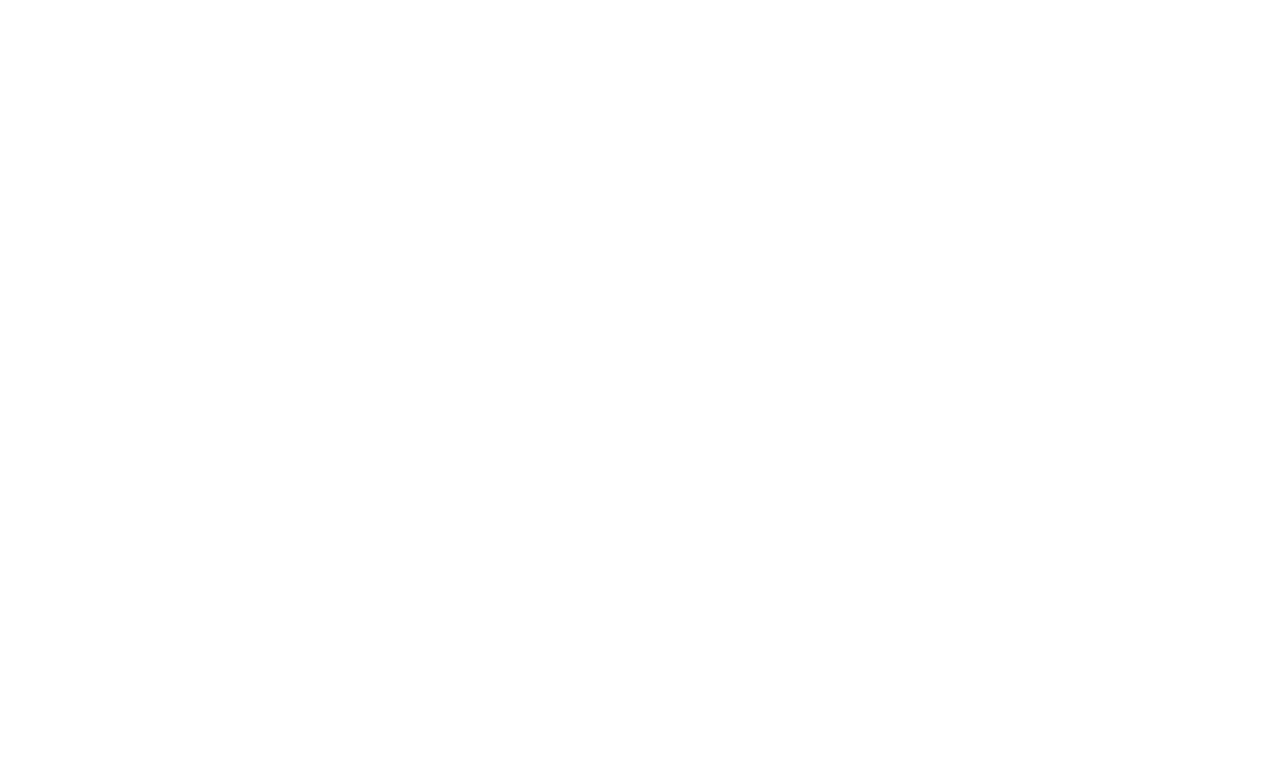
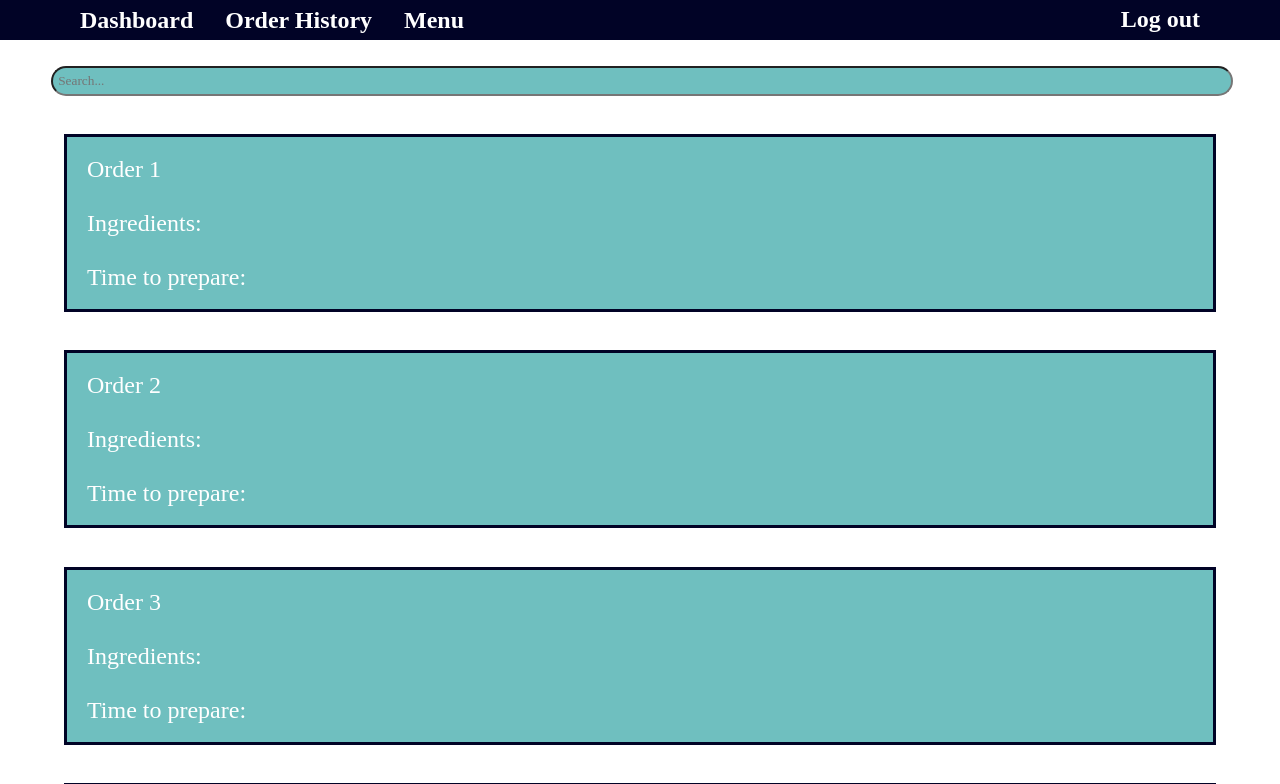
Before and after one commit to ImKikoG/My-Vouchers-Web, a React (Vite) app: page /restaurant/menu in a window 1280 px wide. Before the commit this address had no page. Shown: the top 784 px of the page. Built offline with nearby package versions, Linux system fonts and the light colour scheme.

Commit message:
Adding restaurant view

```diff
--- a/src/App.jsx
+++ b/src/App.jsx
@@ -5,6 +5,10 @@
 import AdminStudents from "./admin/pages/AdminStudents";
 import AdminDeliverers from "./admin/pages/AdminDeliverers";
 import AdminRestaurants from "./admin/pages/AdminRestaurants";
+import Restaurant from "./restaurant/Restaurant";
+import RestaurantDashboard from "./restaurant/pages/RestaurantDashboard";
+import RestaurantOrderHistory from "./restaurant/pages/RestaurantOrderHistory";
+import RestaurantMenu from "./restaurant/pages/RestaurantMenu";
 
 function App() {
   return (
@@ -15,6 +19,11 @@
         <Route path="restaurants" element={<AdminRestaurants />}></Route>
         <Route path="deliverers" element={<AdminDeliverers />}></Route>
       </Route>
+      <Route path="/restaurant" element={<Restaurant />}>
+        <Route path="dashboard" element={<RestaurantDashboard />}></Route>
+        <Route path="orderHistory" element={<RestaurantOrderHistory />}></Route>
+        <Route path="menu" element={<RestaurantMenu />}></Route>
+      </Route>
     </Routes>
   );
 }
--- a/src/index.css
+++ b/src/index.css
@@ -291,3 +291,88 @@
   position: absolute;
   bottom: 0;
 }
+
+/*Restaurant*/
+.info_restaurant_name{
+  text-align: left;
+  color: #010326;
+  font-size: xxx-large;
+  font-weight: bold;
+  padding-top: 5%;
+  padding-left: 5%;
+  margin-bottom: 8%;
+}
+
+.info_orderHistory_title{
+  text-align: left;
+  color: #6fbfbf;
+  font-size: xxx-large;
+  font-weight: bold;
+  padding-top: 5%;
+  padding-left: 5%;
+  margin-bottom: 8%;
+}
+
+.info_stats{
+  text-align: left;
+  color: #010326;
+  font-size: x-large;
+  padding-left: 5%;
+  margin-bottom: 2%;
+}
+
+.info_pending{
+  text-align: left;
+  color: #6fbfbf;;
+  font-size: x-large;
+  padding-left: 5%;
+  margin-top: 5%;
+  margin-bottom: 2%;
+  font-weight: bold;
+}
+
+.order{
+  display:grid;
+	grid-gap:30px;
+	grid-template-columns:repeat(1, [col] 1fr);
+	grid-template-rows:repeat(1, [row] auto);
+  background-color:white;
+	color:#010326;
+  /*border-color: #010326;
+  border-width: 10px;*/
+  border: 3.5px solid #010326;
+	padding:20px;
+	height:auto;
+  margin-left: 5%;
+  margin-right: 5%;
+  margin-bottom: 3%;
+  font-size: x-large;
+}
+
+.order_name{
+  font-weight: bold;
+}
+
+.restaurant_search_bar{
+  margin-left: 4%;
+  margin-top: 2%;
+  margin-bottom: 3%;
+}
+
+.menu_entry{
+  display:grid;
+	grid-gap:30px;
+	grid-template-columns:repeat(1, [col] 1fr);
+	grid-template-rows:repeat(1, [row] auto);
+  background-color:#6fbfbf;
+	color:white;
+  /*border-color: #010326;
+  border-width: 10px;*/
+  border: 3.5px solid #010326;
+	padding:20px;
+	height:auto;
+  margin-left: 5%;
+  margin-right: 5%;
+  margin-bottom: 3%;
+  font-size: x-large;
+}
--- /dev/null
+++ b/src/restaurant/Restaurant.jsx
@@ -0,0 +1,22 @@
+import React from "react";
+import { Link, Outlet } from "react-router-dom";
+
+export default function Admin() {
+  return (
+    <div className="admin-page-container">
+      <nav className="admin-nav">
+        <div className="left-align">
+          <Link to="/restaurant/dashboard">Dashboard</Link>
+          <Link to="/restaurant/orderHistory">Order History</Link>
+          <Link to="/restaurant/menu">Menu</Link>
+        </div>
+        <div className="right-align">
+          <Link to="/">Log out</Link>
+        </div>
+      </nav>
+      <div className="admin-content">
+        <Outlet />
+      </div>
+    </div>
+  );
+}
--- /dev/null
+++ b/src/restaurant/pages/RestaurantDashboard.jsx
@@ -0,0 +1,30 @@
+import React from "react";
+
+export default function RestaurantDashboard() {
+  return (
+    <div>
+      <div className="info_restaurant_name"> Restaurant Name</div>
+      <div className="info_stats">Orders completed today: </div>
+      <div className="info_stats">Orders completed this month: </div>
+      <div className="info_stats">Orders cancelled: </div>
+      <div className="info_pending">Pending orders: </div>
+
+      <div className="order">
+        <div className="order_name">Order 1</div>
+        <div className="customer_name">Customer Name</div>
+      </div>
+      <div className="order">
+        <div className="order_name">Order 2</div>
+        <div className="customer_name">Customer Name</div>
+      </div>
+      <div className="order">
+        <div className="order_name">Order 3</div>
+        <div className="customer_name">Customer Name</div>
+      </div>
+      <div className="order">
+        <div className="order_name">Order 4</div>
+        <div className="customer_name">Customer Name</div>
+      </div>
+    </div>
+  );
+}
--- /dev/null
+++ b/src/restaurant/pages/RestaurantMenu.jsx
@@ -0,0 +1,32 @@
+import React from "react";
+
+export default function RestaurantMenu() {
+  return (
+    <div>
+      <div className="restaurant_search_bar">
+        <input type="text" placeholder="Search..." id="search" className="admin_search" name="name_search_input"/>
+      </div>
+
+      <div className="menu_entry">
+        <div className="menu_order_name">Order 1</div>
+        <div className="menu_ingredients">Ingredients: </div>
+        <div className="menu_duration">Time to prepare: </div>
+      </div>
+      <div className="menu_entry">
+        <div className="menu_order_name">Order 2</div>
+        <div className="menu_ingredients">Ingredients: </div>
+        <div className="menu_duration">Time to prepare: </div>
+      </div>
+      <div className="menu_entry">
+        <div className="menu_order_name">Order 3</div>
+        <div className="menu_ingredients">Ingredients: </div>
+        <div className="menu_duration">Time to prepare: </div>
+      </div>
+      <div className="menu_entry">
+        <div className="menu_order_name">Order 4</div>
+        <div className="menu_ingredients">Ingredients: </div>
+        <div className="menu_duration">Time to prepare: </div>
+      </div>
+    </div>
+  );
+}
--- /dev/null
+++ b/src/restaurant/pages/RestaurantOrderHistory.jsx
@@ -0,0 +1,38 @@
+import React from "react";
+
+export default function RestaurantOrderHistory() {
+  return (
+    <div>
+      <div className="info_orderHistory_title">Order History: </div>
+
+      <div className="order">
+        <div className="order_name">Order 1</div>
+        <div className="customer_name">Customer Name</div>
+        <div className="order_status">Status: </div>
+        <div className="date_placed">Placed: </div>
+        <div className="date_delivered">Delivered: </div>
+      </div>
+      <div className="order">
+        <div className="order_name">Order 2</div>
+        <div className="customer_name">Customer Name</div>
+        <div className="order_status">Status: </div>
+        <div className="date_placed">Placed: </div>
+        <div className="date_delivered">Delivered: </div>
+      </div>
+      <div className="order">
+        <div className="order_name">Order 3</div>
+        <div className="customer_name">Customer Name</div>
+        <div className="order_status">Status: </div>
+        <div className="date_placed">Placed: </div>
+        <div className="date_delivered">Delivered: </div>
+      </div>
+      <div className="order">
+        <div className="order_name">Order 4</div>
+        <div className="customer_name">Customer Name</div>
+        <div className="order_status">Status: </div>
+        <div className="date_placed">Placed: </div>
+        <div className="date_delivered">Delivered: </div>
+      </div>
+    </div>
+  );
+}
```
Also changed, not shown: src/App.css (line endings or trailing spaces).
